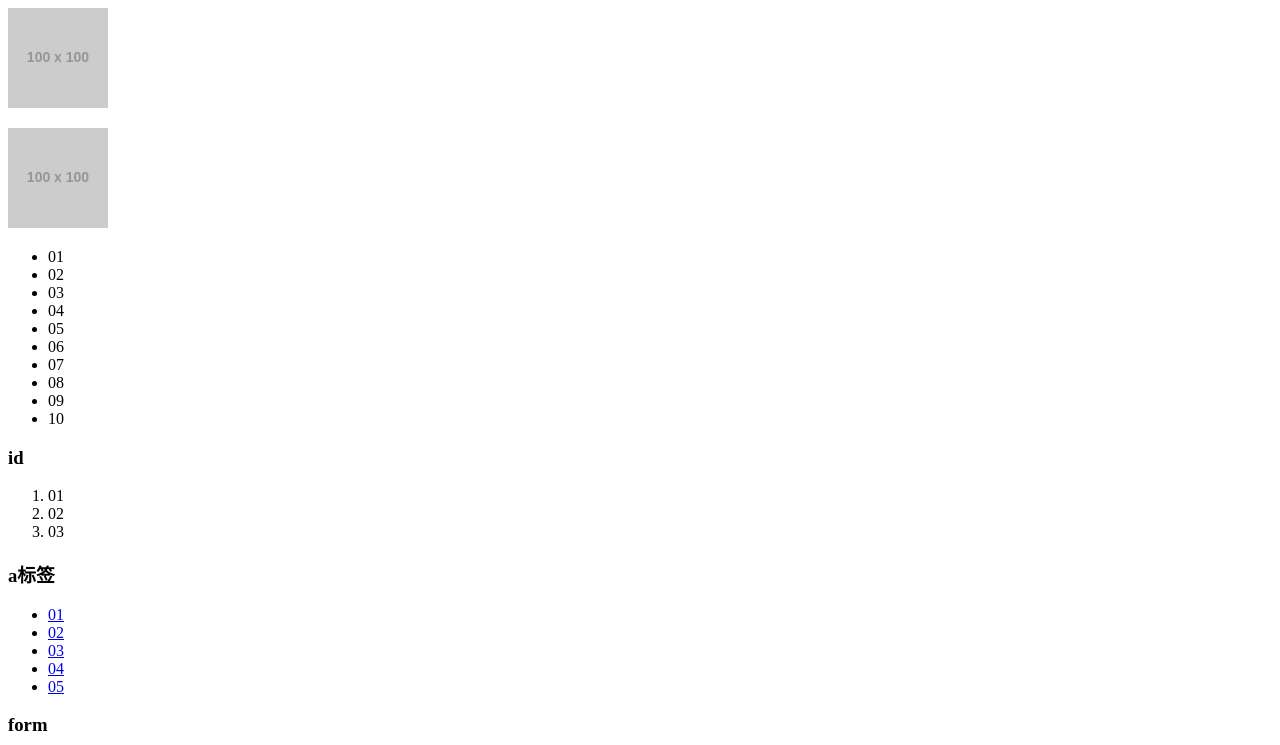
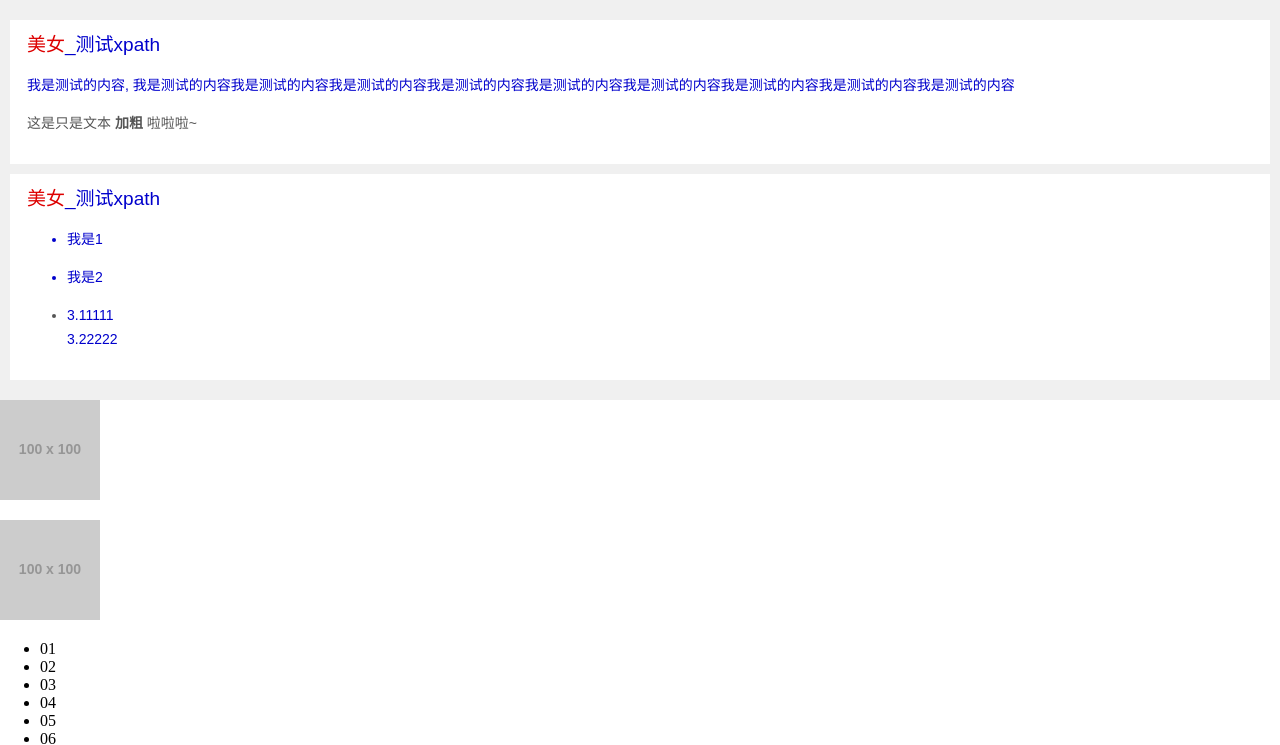
Before and after one commit to xuexb/xpath, a website: page index.html in a window 1280 px wide. Shown: the part 119-864 px from the top of the page. Drawn offline with Linux system fonts and the light colour scheme.

Commit message:
添加卡片例子

```diff
--- a/index.html
+++ b/index.html
@@ -22,13 +22,90 @@
             font-size: 14px;
         }
         body {
+            margin: 0;
+            padding: 0;
             padding-top: 30px;
+        }
+
+        /*卡片样式*/
+        #results {
+            padding: 10px;
+            background-color: #f0f0f0;
+        }
+        em {
+            color: #d00;
+            font-weight: normal;
+            font-style: normal;
+        }
+        a {
+            color: #00C;
+            text-decoration: none;
+            -webkit-tap-highlight-color: rgba(23,23,23,.1);
+        }
+        .result {
+            width: auto;
+            margin: 10px 0;
+            padding: 10px 17px 15px;
+            border: 0 none;
+            font: 14px/24px Arial,Helvetica,sans-serif;
+            word-wrap: break-word;
+            word-break: break-word;
+            color: #555;
+            background-color: #fff;
+        }
+        .block {
+            display: block;
+        }
+        .title {
+            font: 19px/29px Arial,Helvetica,sans-serif;
+            margin: 0;
         }
     </style>
 </head>
 <body>
     <div id="output">请点击页面元素</div>
     <h1>xpath路径查看</h1>
+
+    <div id="results">
+        <div class="result">
+            <a href="#" class="block"><h3 class="title"><em>美女</em>_测试xpath</h3></a>
+            <a href="#" class="block">
+                <p>
+                    我是测试的内容, 我是测试的内容我是测试的内容我是测试的内容我是测试的内容我是测试的内容我是测试的内容我是测试的内容我是测试的内容我是测试的内容
+                </p>
+            </a>
+            <p>
+                这是只是文本 <strong>加粗</strong> 啦啦啦~
+            </p>
+        </div>
+
+        <div class="result">
+            <a href="#" class="block"><h3 class="title"><em>美女</em>_测试xpath</h3></a>
+            <a href="#" class="block">
+                <ul>
+                    <li>
+                        我是1
+                    </li>
+                    <li>
+                        <p>
+                            我是2
+                        </p>
+                    </li>
+                    <li>
+                        <a href="#">
+                            <div>
+                                3.11111
+                            </div>
+                            <div>
+                                3.22222
+                            </div>
+                        </a>
+                    </li>
+                </ul>
+            </a>
+        </div>
+    </div>
+
     <div class="demo">
         <div class="demo2">
             <a href="#"><img src="https://dummyimage.com/100x100" alt=""></a>
@@ -182,6 +259,17 @@
 
     <script src="./src/xpath.js"></script>
     <script>
+        var setHighlight = function (element) {
+            if (document.getElementsByClassName('highlight')[0]) {
+                document.getElementsByClassName('highlight')[0].classList.remove('highlight');
+            }
+            element.classList.add('highlight');
+        };
+
+        var setText = function (text) {
+            document.getElementById('output').innerHTML = text;
+        };
+
         document.body.addEventListener('click', function (event) {
             var target = event.target || event.srcElement;
 
@@ -192,12 +280,25 @@
             var element = parseXpath(xpath);
             console.log(xpath, element);
 
-            if (document.getElementsByClassName('highlight')[0]) {
-                document.getElementsByClassName('highlight')[0].className = '';
-            }
-            element.className = 'highlight';
+            setHighlight(element);
+            setText(xpath);
+        });
 
-            document.getElementById('output').innerHTML = xpath;
+        // 卡片
+        [].slice.call(document.querySelectorAll('.result')).forEach(function (elem) {
+            elem.addEventListener('click', function (event) {
+                var target = event.target || event.srcElement;
+
+                event.stopPropagation();
+                event.preventDefault();
+
+                var xpath = getXpath(target, elem) || '/';
+                var element = parseXpath(xpath, elem);
+                console.log(xpath, element);
+
+                setHighlight(element);
+                setText(xpath);
+            });
         });
     </script>
 </body>
```
